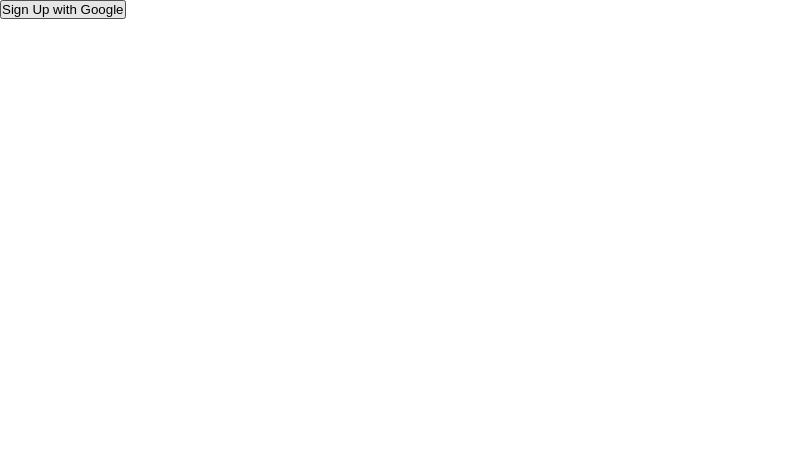
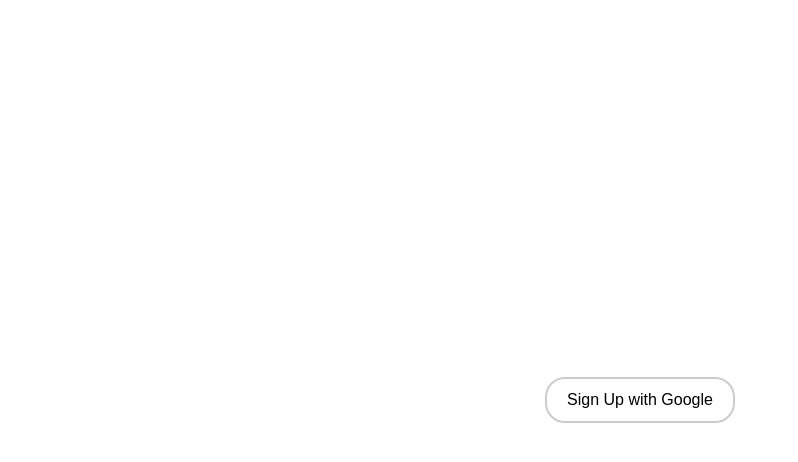
Before and after one commit to AbdullayevTemurmalik/React-3.3-firebase, a React (Vite) app: page / in a window 1280 px wide. Shown: the top 462 px of the page, without its empty margins (0-798 px from the left). Built offline with nearby package versions, Linux system fonts and the light colour scheme.

Commit message:
Firebase

```diff
--- a/src/App.css
+++ b/src/App.css
@@ -0,0 +1,20 @@
+.App {
+  display: flex;
+  justify-content: center;
+  align-items: center;
+  height: 100vh;
+}
+
+button {
+  background-color: white;
+  border: 2px solid #ccc;
+  padding: 12px 20px;
+  cursor: pointer;
+  border-radius: 20px;
+}
+
+button span {
+  color: black;
+  font-size: 16px;
+  font-weight: 500;
+}
```
